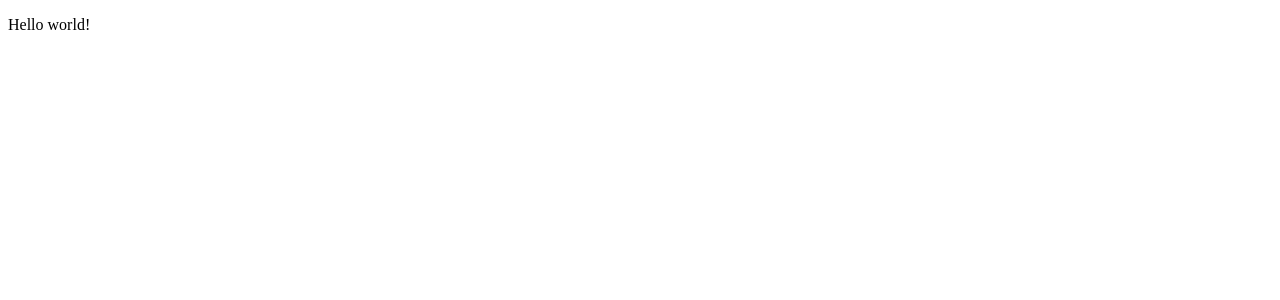
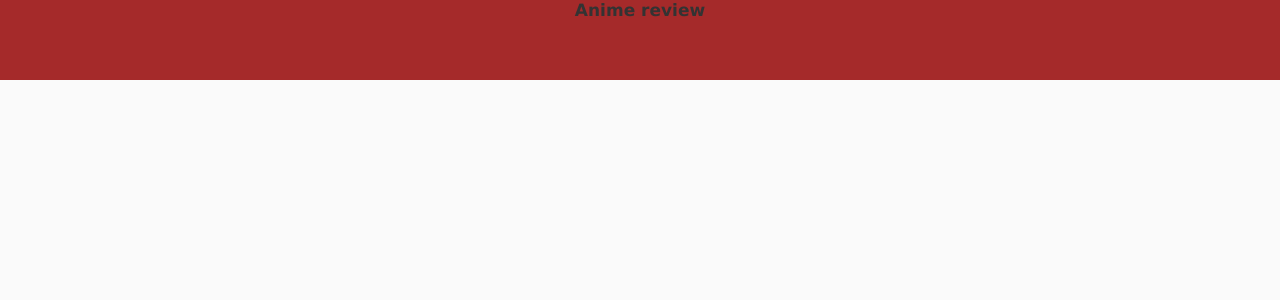
Before and after one commit to Freitas29/ReactAnime, a React (Create React App) app: page / in a window 1280 px wide. Shown: the top 300 px of the page. Built offline with nearby package versions, Linux system fonts and the light colour scheme.

Commit message:
styles and header component

```diff
--- a/src/App.js
+++ b/src/App.js
@@ -1,9 +1,11 @@
-import React from 'react';
+import React, { Component } from 'react';
+import "./styles.css"
+import Header from './components/header'
 
 function App() {
   return (
     <div className="App">
-      <p>Hello world!</p>
+      <Header/>
     </div>
   );
 }
--- /dev/null
+++ b/src/components/header/index.css
@@ -0,0 +1,10 @@
+header{
+    width: 100%;
+    height: 10vh;
+    background-color: brown;
+    font-size: 17px;
+    font-weight: bold;
+    display: flex;
+    align-content: center;
+    justify-content: center;
+}
--- /dev/null
+++ b/src/components/header/index.js
@@ -0,0 +1,10 @@
+import React from 'react'
+
+import './index.css'
+
+const Header = () => (
+    <header>Anime review</header>
+)
+
+
+export default Header;
--- /dev/null
+++ b/src/styles.css
@@ -0,0 +1,11 @@
+*{
+    padding: 0px;
+    margin: 0px;
+    box-sizing: border-box;
+}
+
+body{
+    font-family: 'Lucida Sans', 'Lucida Sans Regular', 'Lucida Grande', 'Lucida Sans Unicode', Geneva, Verdana, sans-serif;
+    background-color: #fafafa;
+    color: #333;
+}
```
